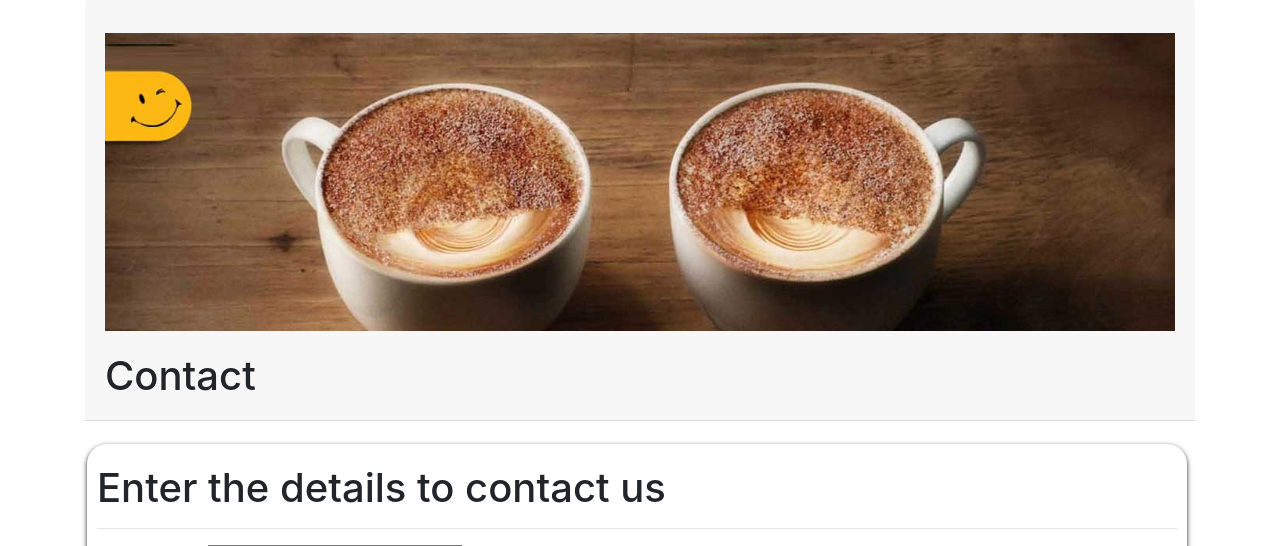
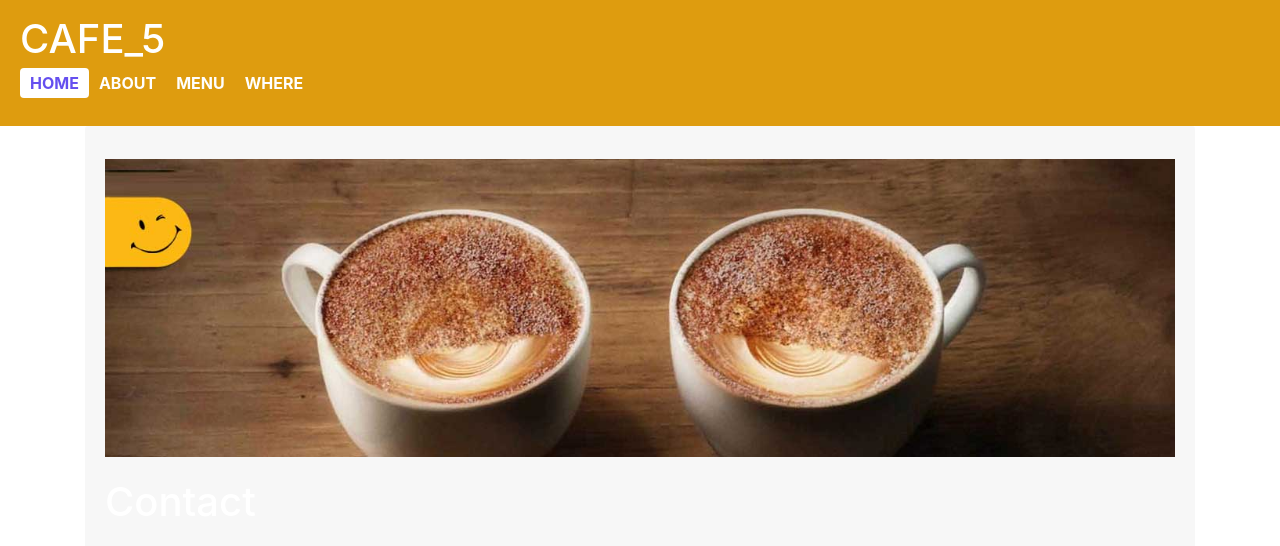
Before and after one commit to sepehr-ahmadi/django_test_project, a Flask app: template templates/contact.html in a window 1280 px wide. Shown: the top 546 px of the page. Run offline with Flask 2, Linux system fonts and the light colour scheme; the template is opened without the code that fills it, so the values that code supplies are empty; some libraries are stand-ins or nearby versions.

Commit message:
contact.css was added and app is modified

```diff
--- a/app.py
+++ b/app.py
@@ -1,7 +1,12 @@
-from flask import Flask,render_template
+from flask import Flask, render_template
+
+app = Flask(__name__, template_folder='templates')
 
 
-app = Flask(__name__,template_folder='templates')
+@app.route("/")
+@app.route("/home")
+def home():
+    return render_template('home.html')
 
 
 @app.route('/about_us')
@@ -9,5 +14,30 @@ def about_us():
     return render_template('about_us.html')
 
 
+@app.route("/menu")
+def menu():
+    return render_template('menu.html')
+
+
+@app.route("/Receipts")
+def receipts():
+    return render_template('Receipts.html')
+
+
+@app.route("/Receipts_print")
+def recepits_print():
+    return render_template('Recepits-print.html')
+
+
+@app.route("/table")
+def table():
+    return render_template('table.html')
+
+
+@app.route("/contact")
+def contact():
+    return render_template('contact.html')
+
+
 if __name__ == '__main__':
     app.run()
--- /dev/null
+++ b/static/contact.css
@@ -0,0 +1,15 @@
+       .wapper{
+            max-width: 1100px;
+            margin: auto 2px;
+            position: relative;
+            padding: 20px 10px;
+        }
+        .bg-withe{
+            background-color: white!important;
+        }
+        .select-shadow{
+            box-shadow: 0 2px 5px 0;
+        }
+        .radious{
+            border-radius: 20px;
+        }
--- a/templates/about_us.html
+++ b/templates/about_us.html
@@ -2,8 +2,7 @@
 {% extends "cafe_base.html" %}
 {% block title %} about_us{% endblock %}
 {% block css%}
-    <link rel="stylesheet" href="https://cdnjs.cloudflare.com/ajax/libs/font-awesome/4.7.0/css/font-awesome.min.css">
-    <link href="{{ url_for("static",filename="bootstrap.min.css") }}" rel="stylesheet">
+
     <link href="{{ url_for("static",filename="about_us.css") }}" rel="stylesheet">
     <style>
 :root {
--- a/templates/cafe_base.html
+++ b/templates/cafe_base.html
@@ -2,12 +2,16 @@
 <html lang="en">
 
 <head>
-      <meta charset="UTF-8">
-        <title>{% block title %}{% endblock %}</title>
-        <meta name="viewport" content="width=device-width, initial-scale=1">
-        <link href="{{ url_for("static",filename="cafe_base.css") }}" rel="stylesheet">
+    <meta charset="UTF-8">
+    <title>{% block title %}{% endblock %}</title>
+    <meta name="viewport" content="width=device-width, initial-scale=1">
+    <link href="{{ url_for("static",filename="cafe_base.css") }}" rel="stylesheet">
+    <link rel="stylesheet" href="https://cdnjs.cloudflare.com/ajax/libs/font-awesome/4.7.0/css/font-awesome.min.css">
+    <link href="{{ url_for("static",filename="bootstrap.min.css") }}" rel="stylesheet">
     {% block css %}
     {% endblock %}
+{% block script %}
+{% endblock %}
 </head>
 <body>
 <header>
--- a/templates/contact.html
+++ b/templates/contact.html
@@ -1,34 +1,14 @@
-<!DOCTYPE html>
-<html lang="en">
-<head>
-    <meta charset="UTF-8">
-    <title>Contact</title>
-    <link href="bootstrap.min.css" rel="stylesheet" id="bootstrap-css">
+{% extends "cafe_base.html" %}
+{% block title %}Contact{% endblock %}
+{% block css %}
     <meta name="viewport" content="width=device-width, initial-scale=1">
+    <link href="{{ url_for("static",filename="contact.css") }}" rel="stylesheet">
+{% endblock %}
 
-    <style>
-        .wapper{
-            max-width: 1100px;
-            margin: auto 2px;
-            position: relative;
-            padding: 20px 10px;
-        }
-        .bg-withe{
-            background-color: white!important;
-        }
-        .select-shadow{
-            box-shadow: 0 2px 5px 0;
-        }
-        .radious{
-            border-radius: 20px;
-        }
-
-    </style>
-</head>
-<body>
+{% block content %}
 <div class="container">
     <div class="card-header " >
-        <img src="co-b1-1.jpg" style="width: 100%;padding-top: 2%"><br>
+        <img src="../static/img/co-b1-1.jpg" style="width: 100%;padding-top: 2%"><br>
         <h1 style="padding-top: 2%">Contact</h1>
 
     </div>
@@ -64,5 +44,4 @@
 
 
 </div>
-</body>
-</html>
+{% endblock %}
```
Also changed, not shown: templates/home.html (+10 -13 lines), static/img/co-b1-1.jpg (renamed from templates/co-b1-1.jpg).
